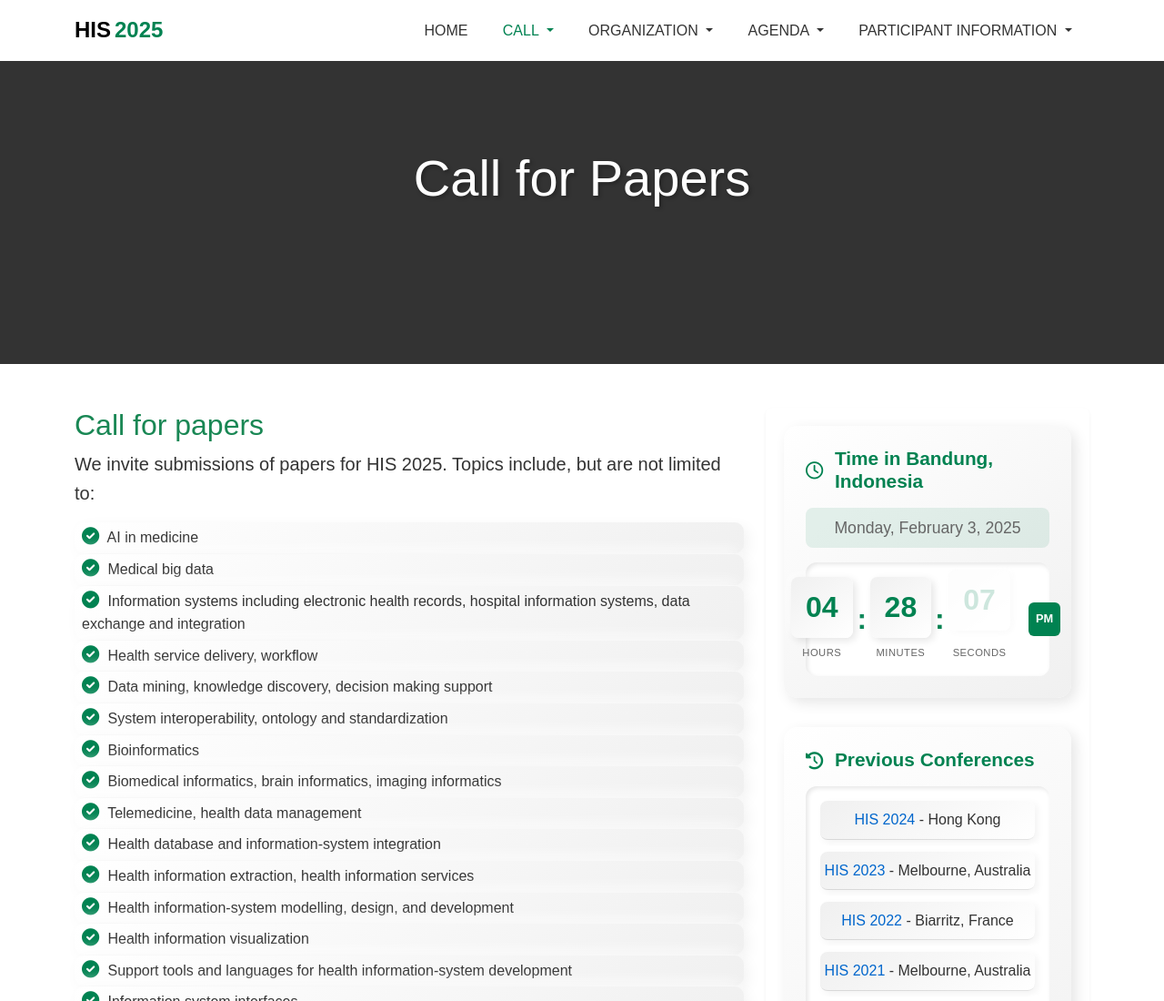
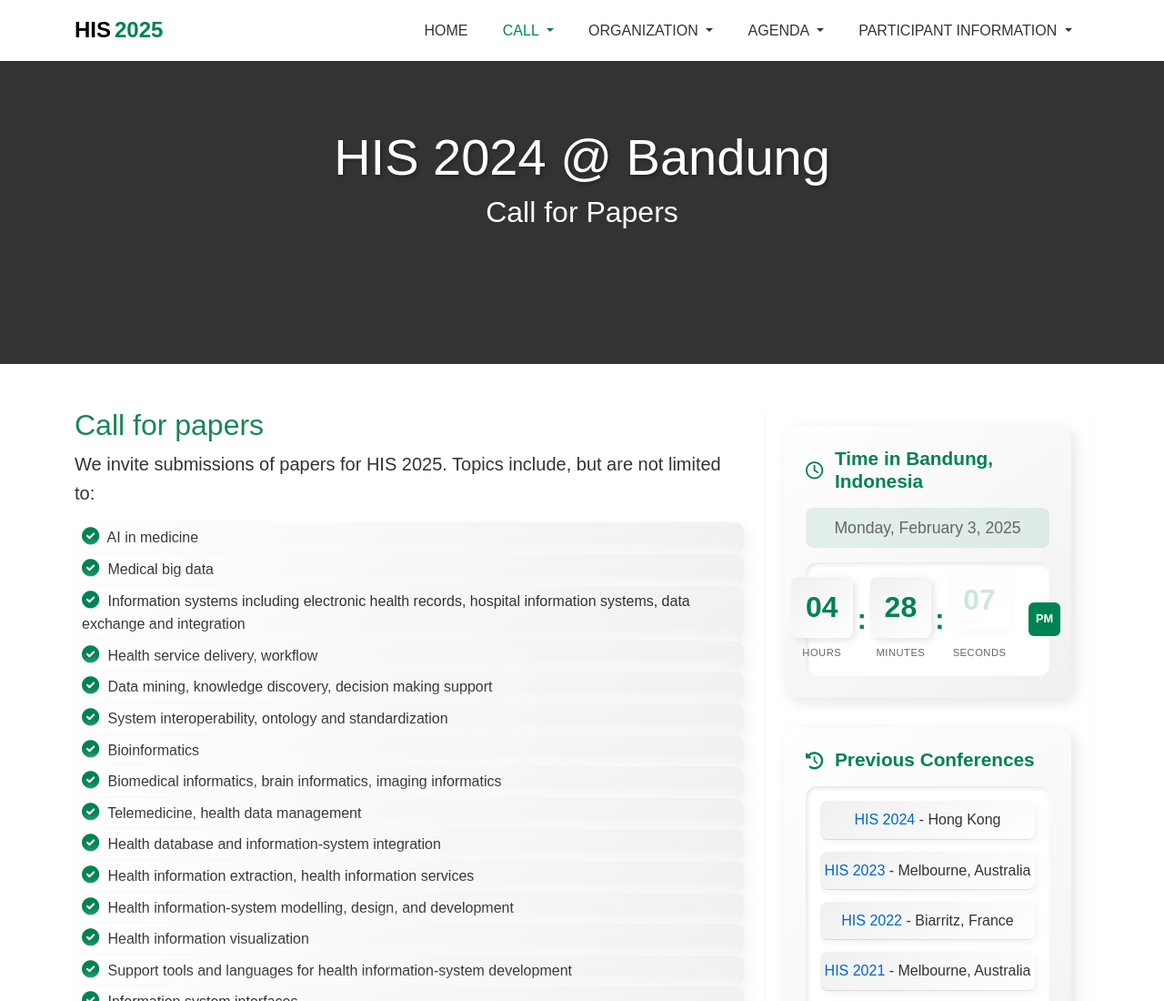
Before and after one commit to cuatiawww/his2025-web, a plain HTML site: page pages/call.html in a window 1280 px wide. Shown: the top 1100 px of the page at 91% size. Drawn offline with nearby package versions, Linux system fonts and the light colour scheme.

Commit message:
updates text

```diff
--- a/pages/call.html
+++ b/pages/call.html
@@ -20,7 +20,8 @@
         <div class="hero-overlay"></div>
         <div class="hero-content">
             <div class="container">
-                <h1 class="display-4 text-white text-center">Call for Papers</h1>
+                <h1 class="display-4 text-white text-center">HIS 2024 @ Bandung</h1>
+                <h2 class="h2 text-white text-center">Call for Papers</h2>
             </div>
         </div>
     </header>
```
